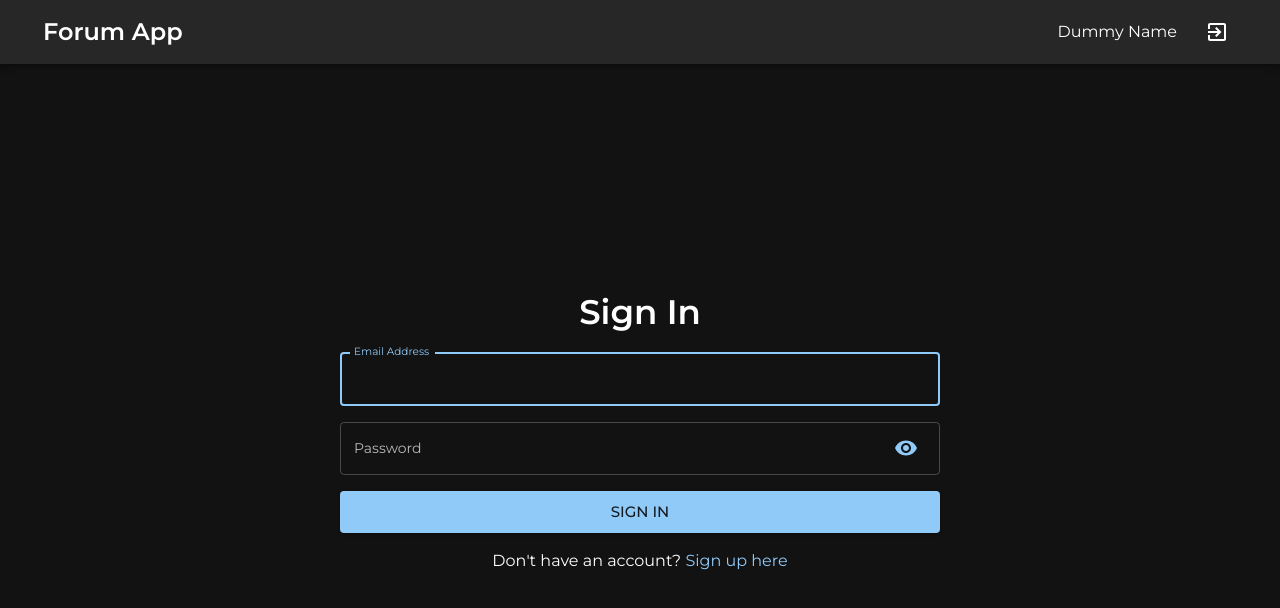
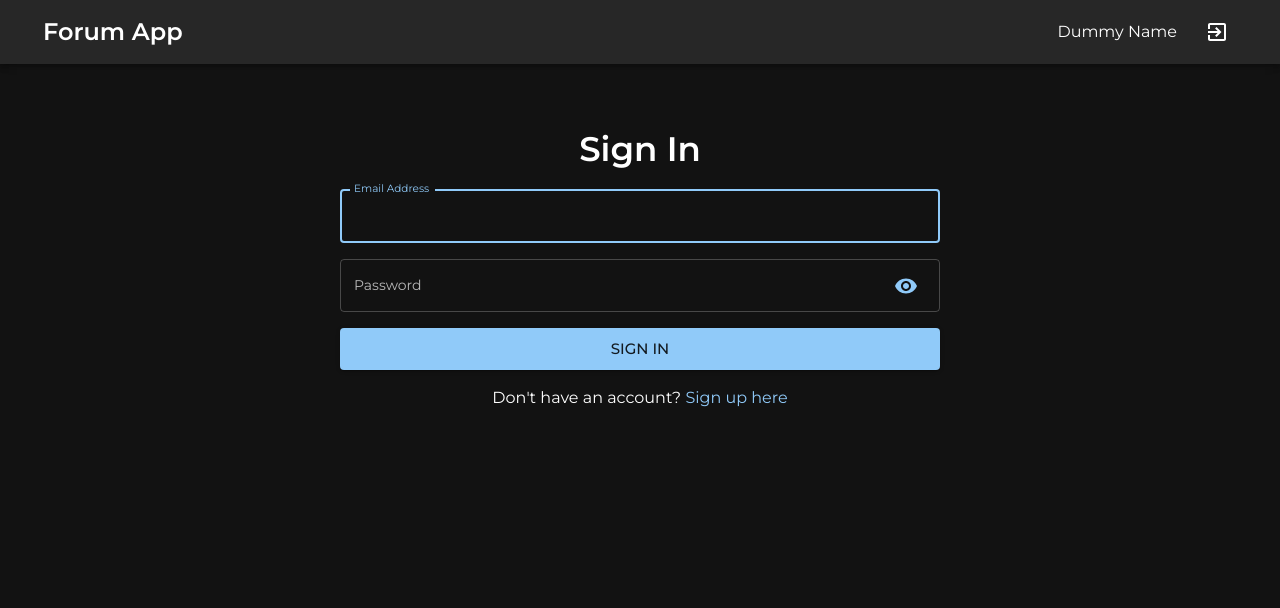
Before and after one commit to jaballogian/dicoding-submissions, a React (Create React App) app in the folder react/4-react-expert-1/: page /sign-in in a window 1280 px wide. Shown: the top 608 px of the page. Built offline with nearby package versions, Linux system fonts and the light colour scheme.

Commit message:
add Stack component

```diff
--- a/react/4-react-expert-1/src/layouts/Main.jsx
+++ b/react/4-react-expert-1/src/layouts/Main.jsx
@@ -20,7 +20,12 @@ function Main(props) {
       <Header />
 
       {/* CHILDREN */}
-      {children}
+      <Stack
+        maxWidth="100%"
+        padding={24}
+      >
+        {children}
+      </Stack>
     </Stack>
   );
 }
```
